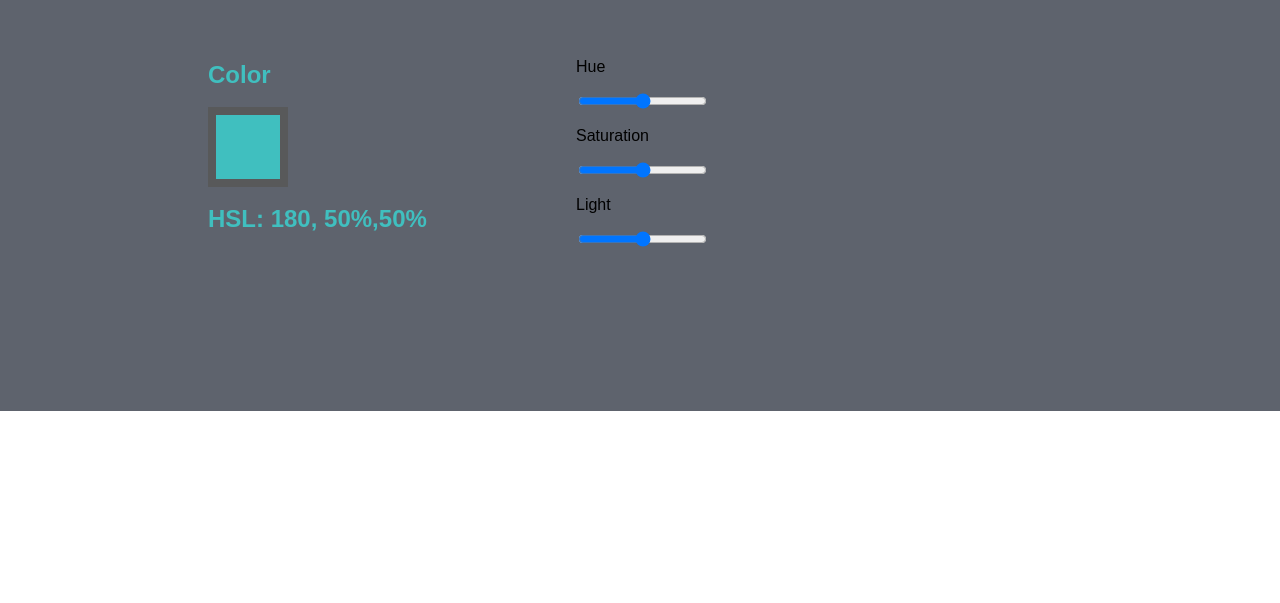
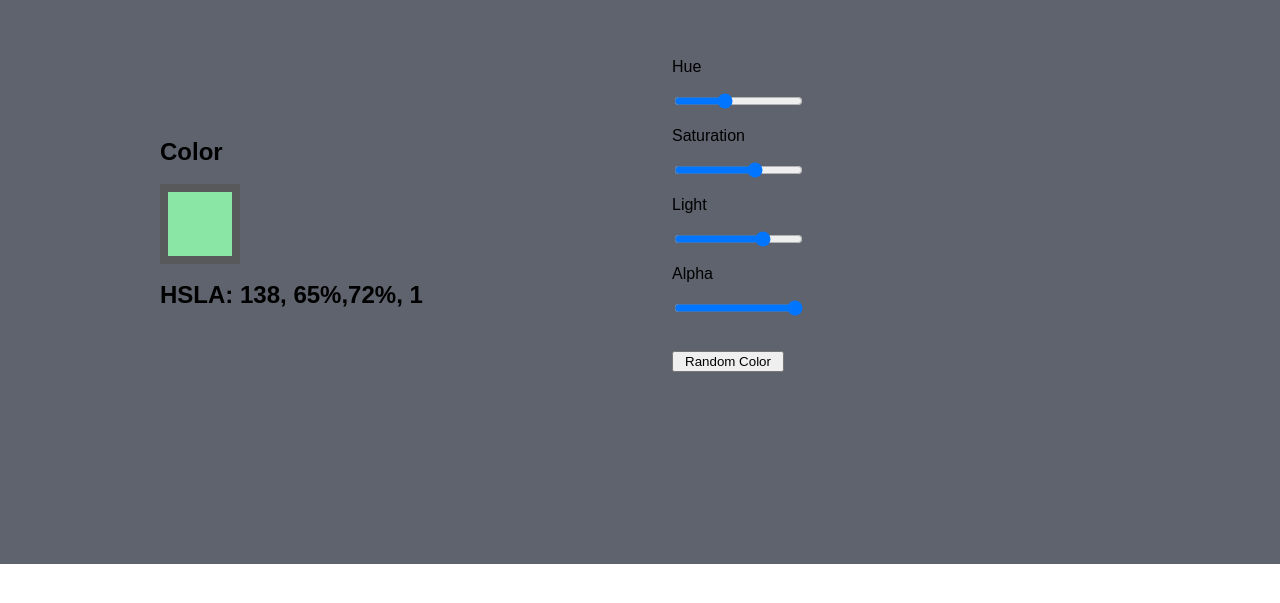
Before and after one commit to MarcusDLG/color-picker, a React (Create React App) app: page / in a window 1280 px wide. Shown: the part 117-720 px from the top of the page. Built offline with nearby package versions, Linux system fonts and the light colour scheme.

Commit message:
adventure mode mostly complete

```diff
--- a/src/App.js
+++ b/src/App.js
@@ -2,9 +2,10 @@ import React, { Component } from 'react'
 
 class App extends Component {
   state = {
-    hue: 180,
-    saturation: 50,
-    light: 50,
+    hue: Math.round(Math.random() * 360),
+    saturation: Math.round(Math.random() * 100),
+    light: Math.round(Math.random() * 100),
+    alpha: 1,
   }
 
   trackHue = e => {
@@ -25,6 +26,20 @@ class App extends Component {
       light: e.target.value,
     })
   }
+  trackAlpha = e => {
+    console.log(e.target.value)
+    this.setState({
+      alpha: e.target.value,
+    })
+  }
+  randomColor = () => {
+    this.setState({
+      hue: Math.round(Math.random() * 360),
+      saturation: Math.round(Math.random() * 100),
+      light: Math.round(Math.random() * 100),
+      alpha: (Math.random() * 1).toFixed(2),
+    })
+  }
 
   render() {
     return (
@@ -35,7 +50,7 @@ class App extends Component {
               style={{
                 color: `hsl(${this.state.hue},
                 ${this.state.saturation}%,
-                ${this.state.light}%)`,
+                ${this.state.light}%)${this.state.alpha})`,
               }}
             >
               Color
@@ -43,20 +58,20 @@ class App extends Component {
             <section
               className="colorBox"
               style={{
-                backgroundColor: `hsl(${this.state.hue},
+                backgroundColor: `hsla(${this.state.hue},
                 ${this.state.saturation}%,
-                ${this.state.light}%)`,
+                ${this.state.light}%,${this.state.alpha})`,
               }}
             ></section>
             <h2
               style={{
                 color: `hsl(${this.state.hue},
                 ${this.state.saturation}%,
-                ${this.state.light}%)`,
+                ${this.state.light}%)${this.state.alpha})`,
               }}
             >
-              HSL: {this.state.hue}, {this.state.saturation}%,
-              {this.state.light}%
+              HSLA: {this.state.hue}, {this.state.saturation}%,
+              {this.state.light}%, {this.state.alpha}
             </h2>
           </section>
           <section className="rightSide">
@@ -96,6 +111,22 @@ class App extends Component {
                 value={this.state.light}
               ></input>
             </section>
+            <section className="A">
+              <p>Alpha</p>
+              <input
+                onChange={this.trackAlpha}
+                type="range"
+                className=""
+                name="alpha"
+                min="0"
+                max="1"
+                step=".01"
+                value={this.state.alpha}
+              ></input>
+            </section>
+            <button className="random" onClick={this.randomColor}>
+              Random Color
+            </button>
           </section>
         </main>
       </>
--- a/src/index.css
+++ b/src/index.css
@@ -15,26 +15,35 @@ body {
   height: 4rem;
   width: 4rem;
   border: .5rem solid rgb(88, 89, 90);
+  /* background-image: url("./components/images/portal.png");
+  background-size: cover;
+  background-repeat: no-repeat; */
 }
 
 main {
   padding: 10rem;
   background-color: rgb(94, 99, 109);
   display: grid;
-  grid-template-columns: 30% 70%;
+  grid-template-columns: 40% 60%;
   border: darkgrey;
 }
 
 .leftSide {
   display: grid;
   grid-template-columns: 100%;
-  margin-left: 3rem;
+  /* margin-left: 3rem; */
   /* text-align: center; */
   align-content: center;
   align-self: center;
 }
 
 .rightSide {
+  display: grid;
+  grid-template-columns: 100%;
   margin: 0 3rem;
   padding-left: 5rem;
 }
+
+.random {
+  margin: 2rem 18rem 2rem 0rem;
+}
```
Also changed, not shown: src/components/images/portal.png (added).
